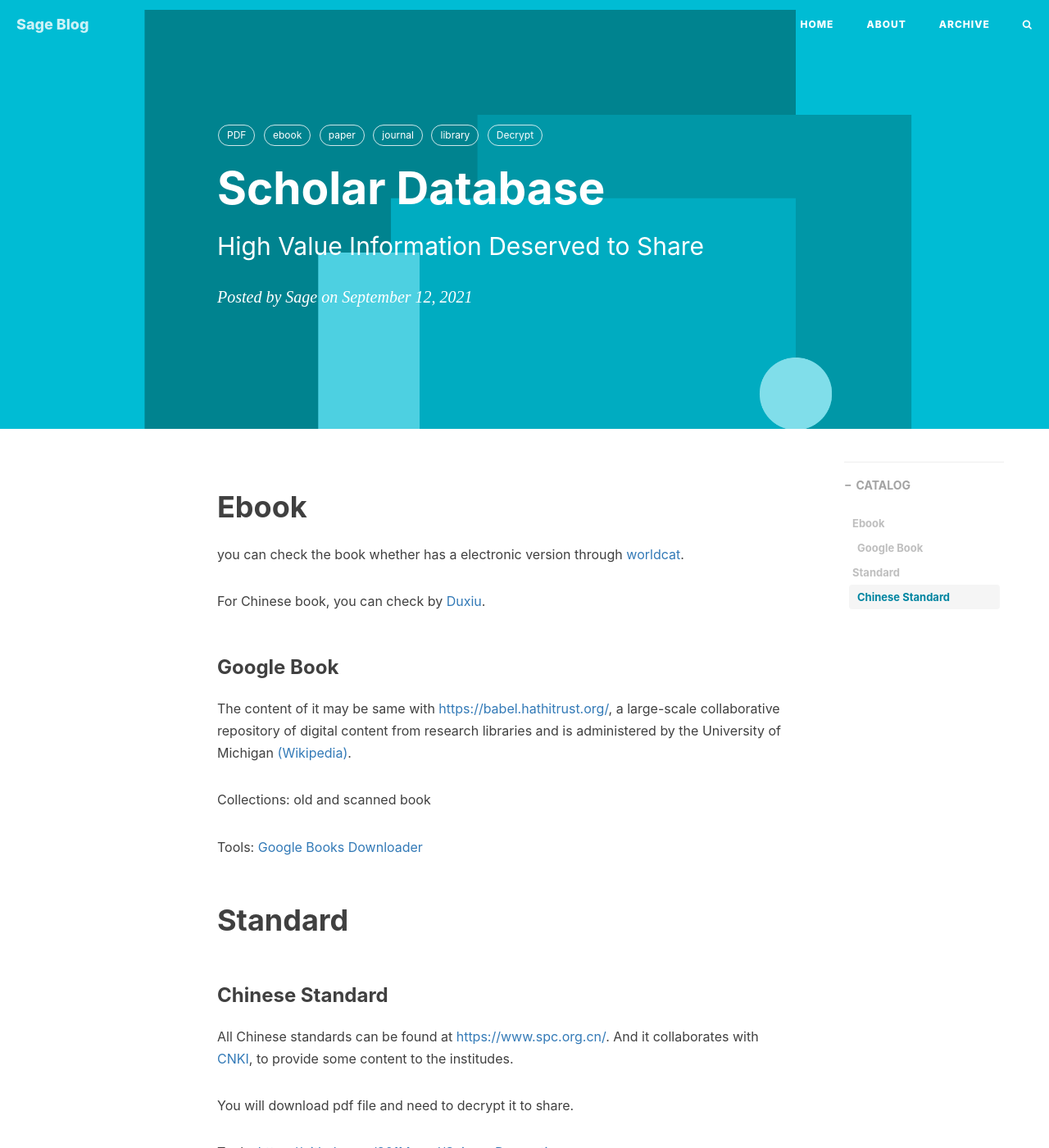
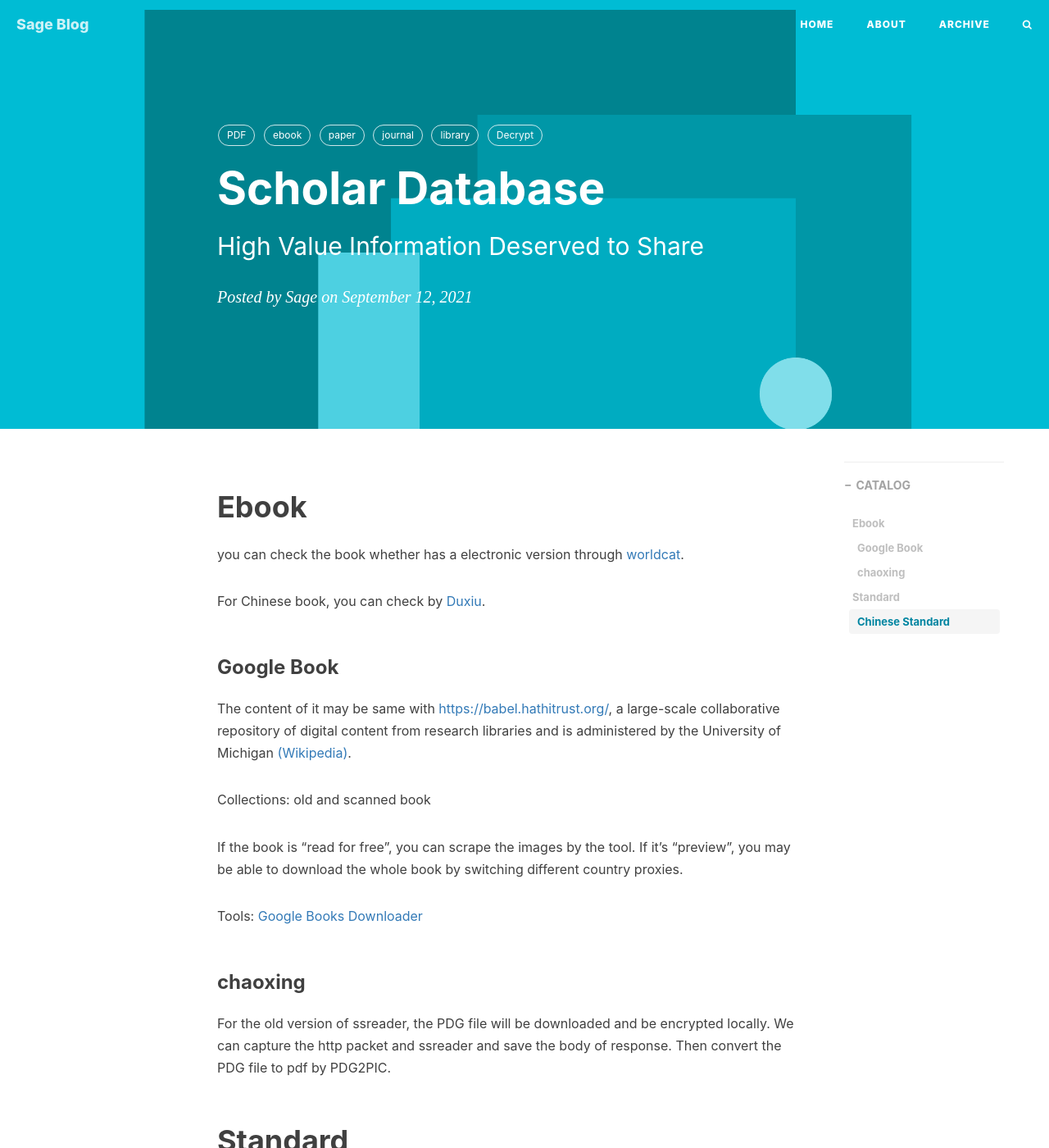
Before and after one commit to sagerenn/sageren.github.io, a Jekyll site: the page built from _posts/2021-09-12-scholar-database.md, in a window 1280 px wide and 1400 px high. Shown: the whole window at 82% size. Built offline with Jekyll 4.4.1, drawn with Linux system fonts in a browser that asks for light colours; nearby versions of some CDN libraries; comment, search, counter and statistics services are not loaded.

Commit message:
add ssreader

```diff
--- a/_posts/2021-09-12-scholar-database.md
+++ b/_posts/2021-09-12-scholar-database.md
@@ -24,8 +24,13 @@ The content of it may be same with [https://babel.hathitrust.org/](https://babel
 
 Collections: old and scanned book
 
+If the book is "read for free", you can scrape the images by the tool. If it's "preview", you may be able to download the whole book by switching different country proxies.
+
 Tools: [Google Books Downloader](https://www.bestsevenreviews.com/google-books-downloader/)
 
+### chaoxing
+
+For the old version of ssreader, the PDG file will be downloaded and be encrypted locally. We can capture the http packet and ssreader and save the body of response. Then convert the PDG file to pdf by PDG2PIC.
 
 # Standard
 
```
Also changed, not shown: other parts of _posts/2021-09-12-scholar-database.md (+1 -0 lines).
